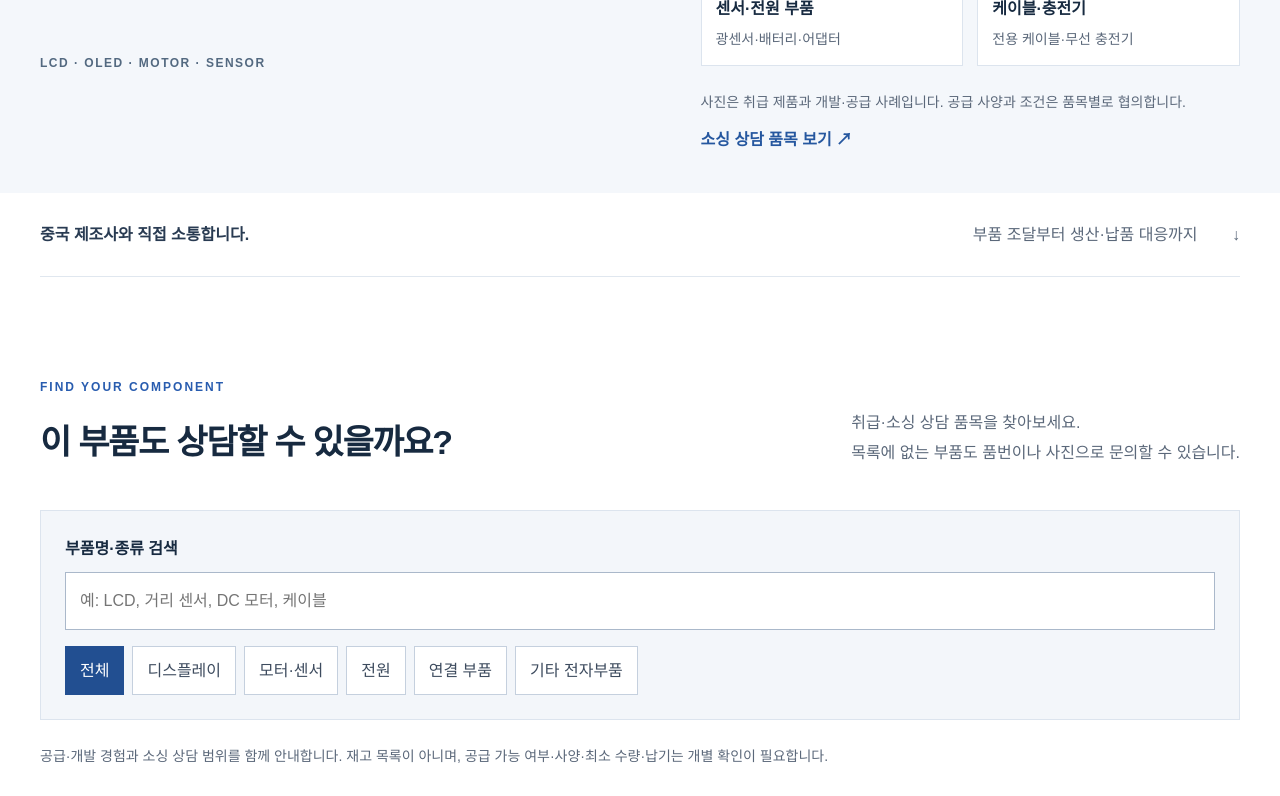
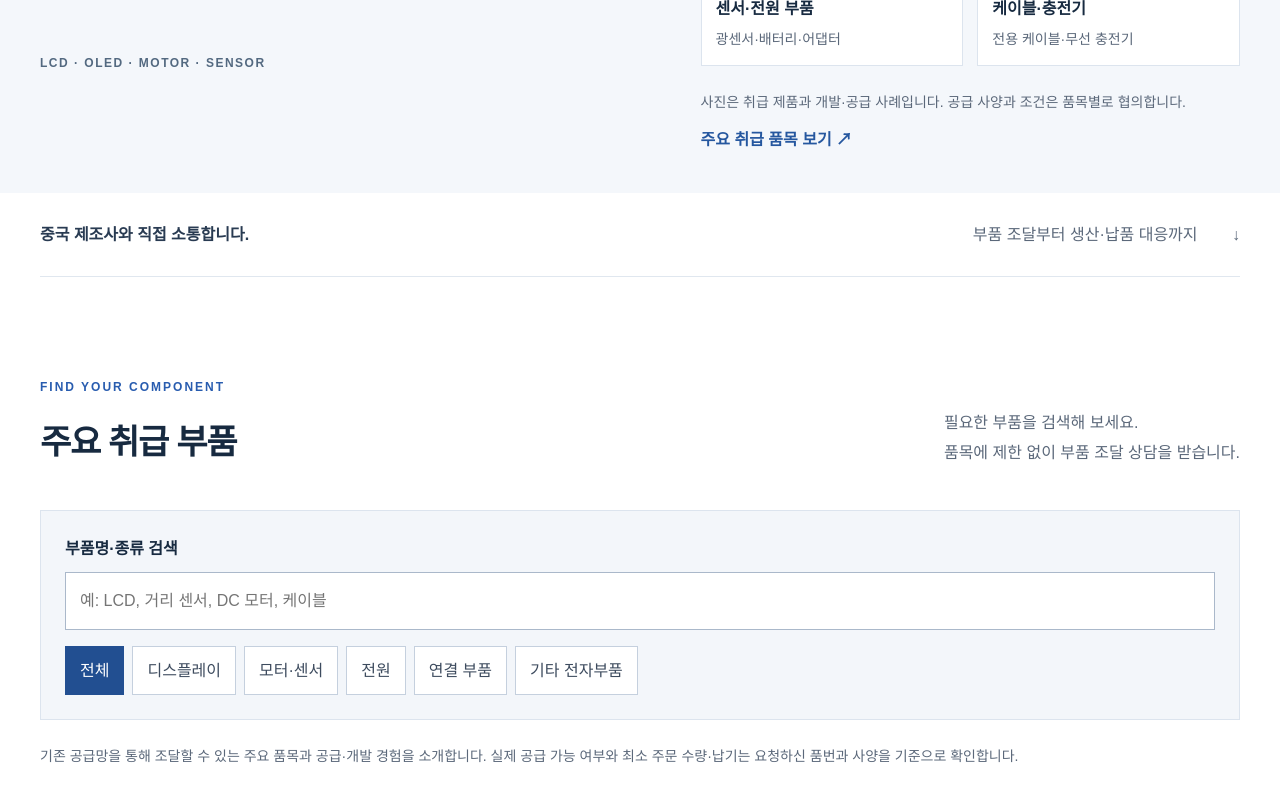
Before and after one commit to jnbcompno1-tech/JNBhomepageFront, a Next.js app: page / in a window 1280 px wide. Shown: the part 660-1456 px from the top of the page. Built offline with nearby package versions, Linux system fonts and the light colour scheme.

Commit message:
fix: clarify component sourcing and consultation scope

```diff
--- a/src/app/page.tsx
+++ b/src/app/page.tsx
@@ -6,7 +6,7 @@ import { company, supplyProducts, visibleProjects } from '@/data/site';
 export default function Home() { return <>
   <section className={s.hero}><div className={s.container}>
     <div className={s.heroContent}><p className={s.eyebrow}>COMPONENT SOURCING · CHINA OEM / ODM</p><h1>{company.heroTitle}</h1><p className={s.lead}>{company.heroDescription}</p><div className={s.buttons}><Link className={s.button} href="/contact">부품·원가 상담하기 <span aria-hidden="true">↗</span></Link><Link className={s.outlineButton} href={visibleProjects.length ? '/portfolio' : '/services'}>{visibleProjects.length ? '공급 사례 보기' : '사업영역 보기'} <span aria-hidden="true">↗</span></Link></div><p className={s.heroFoot}>LCD · OLED · MOTOR · SENSOR</p></div>
-    <div className={s.heroProducts}><p className={s.eyebrow}>주요 취급 품목 · 공급 사례</p><div className={s.productGrid}>{supplyProducts.map(product => <figure key={product.title} className={s.heroProduct}><Image src={product.image} alt={product.alt} width={product.width} height={product.height} sizes="(max-width: 600px) 45vw, (max-width: 800px) 35vw, 20vw" priority/><figcaption><strong>{product.title}</strong><span>{product.detail}</span></figcaption></figure>)}</div><p className={s.note}>사진은 취급 제품과 개발·공급 사례입니다. 공급 사양과 조건은 품목별로 협의합니다.</p><Link className={s.textLink} href="#component-search">소싱 상담 품목 보기 ↗</Link></div>
+    <div className={s.heroProducts}><p className={s.eyebrow}>주요 취급 품목 · 공급 사례</p><div className={s.productGrid}>{supplyProducts.map(product => <figure key={product.title} className={s.heroProduct}><Image src={product.image} alt={product.alt} width={product.width} height={product.height} sizes="(max-width: 600px) 45vw, (max-width: 800px) 35vw, 20vw" priority/><figcaption><strong>{product.title}</strong><span>{product.detail}</span></figcaption></figure>)}</div><p className={s.note}>사진은 취급 제품과 개발·공급 사례입니다. 공급 사양과 조건은 품목별로 협의합니다.</p><Link className={s.textLink} href="#component-search">주요 취급 품목 보기 ↗</Link></div>
   </div></section>
   <div className={s.heroBar}><span>중국 제조사와 직접 소통합니다.</span><span>부품 조달부터 생산·납품 대응까지 <b aria-hidden="true">↓</b></span></div>
   <ComponentSearch/>
@@ -14,7 +14,7 @@ export default function Home() { return <>
     <div className={s.sectionHeading}><div><p className={s.eyebrow}>HOW WE CAN HELP</p><h2 id="consultation-title">이런 고민이 있다면<br/>JNB에 문의하세요.</h2></div><p>신규 제품뿐 아니라<br/>이미 생산 중인 제품도 상담할 수 있습니다.</p></div>
     <div className={s.cards}>
       <article className={s.serviceCard}><div className={s.serviceBody}><p className={s.eyebrow}>COST REVIEW</p><h3>기존 부품의 원가 개선</h3><p>현재 사용하는 부품의 사양과 구매량을 바탕으로 대체 공급 가능성과 조달 비용을 비교합니다.</p><Link className={s.textLink} href="/services#sourcing">대체 부품 검토 알아보기 ↗</Link></div></article>
-      <article className={s.serviceCard}><div className={s.serviceBody}><p className={s.eyebrow}>COMPONENT SUPPLY</p><h3>제품에 맞는 부품 찾기</h3><p>LCD·OLED·모터·센서부터 전용 케이블과 전원 부품까지, 필요한 사양과 공급 조건을 제조사와 협의합니다.</p><Link className={s.textLink} href="#component-search">소싱 상담 품목 보기 ↗</Link></div></article>
+      <article className={s.serviceCard}><div className={s.serviceBody}><p className={s.eyebrow}>COMPONENT SUPPLY</p><h3>제품에 맞는 부품 찾기</h3><p>LCD·OLED·모터·센서부터 전용 케이블과 전원 부품까지, 필요한 사양과 공급 조건을 제조사와 협의합니다.</p><Link className={s.textLink} href="#component-search">주요 취급 품목 보기 ↗</Link></div></article>
       <article className={s.serviceCard}><div className={s.serviceBody}><p className={s.eyebrow}>FACTORY COMMUNICATION</p><h3>제조사와 품질·납기 조율</h3><p>중국 공장과 생산·출하·배송 일정을 조율하고, 품질 문제가 발생하면 제조사와 원인 확인과 후속 대응을 협의합니다.</p><Link className={s.textLink} href="/services#manufacturing">생산·납품 지원 알아보기 ↗</Link></div></article>
     </div>
   </section>
--- a/src/components/ComponentSearch.tsx
+++ b/src/components/ComponentSearch.tsx
@@ -11,15 +11,15 @@ export default function ComponentSearch() {
   const [category, setCategory] = useState('전체');
   const results = findComponents(query, category);
   return <section className={s.section} id="component-search" aria-labelledby="component-search-title">
-    <div className={s.sectionHeading}><div><p className={s.eyebrow}>FIND YOUR COMPONENT</p><h2 id="component-search-title">이 부품도 상담할 수 있을까요?</h2></div><p>취급·소싱 상담 품목을 찾아보세요.<br/>목록에 없는 부품도 품번이나 사진으로 문의할 수 있습니다.</p></div>
+    <div className={s.sectionHeading}><div><p className={s.eyebrow}>FIND YOUR COMPONENT</p><h2 id="component-search-title">주요 취급 부품</h2></div><p>필요한 부품을 검색해 보세요.<br/>품목에 제한 없이 부품 조달 상담을 받습니다.</p></div>
     <div className={s.componentFilters}>
       <label htmlFor="component-query">부품명·종류 검색</label>
       <div className={s.componentInput}><input id="component-query" type="search" value={query} onChange={event => setQuery(event.target.value)} placeholder="예: LCD, 거리 센서, DC 모터, 케이블" autoComplete="off"/>{query && <button type="button" onClick={() => setQuery('')}>검색어 지우기</button>}</div>
       <div className={s.componentCategories} role="group" aria-label="부품 분류">{['전체', ...categories].map(value => <button key={value} type="button" aria-pressed={category === value} onClick={() => setCategory(value)}>{value}</button>)}</div>
     </div>
-    <p className={s.note}>공급·개발 경험과 소싱 상담 범위를 함께 안내합니다. 재고 목록이 아니며, 공급 가능 여부·사양·최소 수량·납기는 개별 확인이 필요합니다.</p>
+    <p className={s.note}>기존 공급망을 통해 조달할 수 있는 주요 품목과 공급·개발 경험을 소개합니다. 실제 공급 가능 여부와 최소 주문 수량·납기는 요청하신 품번과 사양을 기준으로 확인합니다.</p>
     <p role="status" className={s.componentCount}>검색 결과 {results.length}개{category !== '전체' && ` · ${category}`}</p>
-    {results.length ? <ul className={s.componentResults}>{results.map(item => <li key={item.name}><span className={s.eyebrow}>{item.category}</span><h3>{item.name}</h3><p>{item.scope}</p><a className={s.textLink} href={componentInquiry(company.email, item.name)}>이 품목 이메일 문의 ↗</a></li>)}</ul> : <div className={s.notice}><h3>등록된 자료에서 찾지 못했습니다.</h3><p>목록에 없어도 소싱 상담이 가능합니다. 품번이나 사진으로 공급 가능 여부를 문의해 주세요.</p><div className={s.buttons}><a className={s.button} href={componentInquiry(company.email, query.trim() || category)}>찾는 부품 이메일 문의 ↗</a><button type="button" className={s.outlineButton} onClick={() => { setQuery(''); setCategory('전체'); }}>전체 품목 보기</button></div></div>}
+    {results.length ? <ul className={s.componentResults}>{results.map(item => <li key={item.name}><span className={s.eyebrow}>{item.category}</span><h3>{item.name}</h3><p>{item.scope}</p><a className={s.textLink} href={componentInquiry(company.email, item.name)}>이 품목 이메일 문의 ↗</a></li>)}</ul> : <div className={s.notice}><h3>검색 조건에 맞는 등록 품목이 없습니다.</h3><p>목록에 없는 부품도 조달 상담을 받습니다. 품번·사양서 또는 사진을 보내주시면 공급처와 조달 가능 여부를 확인해 드립니다.</p><div className={s.buttons}><a className={s.button} href={componentInquiry(company.email, query.trim() || category)}>찾는 부품 이메일 문의 ↗</a><button type="button" className={s.outlineButton} onClick={() => { setQuery(''); setCategory('전체'); }}>전체 품목 보기</button></div></div>}
     <p className={s.note}>이메일 문의를 누르면 부품명이 채워진 메일 작성 화면이 열립니다. <Link href="/contact" className={s.textLink}>전화·문의 안내 보기 ↗</Link></p>
   </section>;
 }
--- a/src/components/Site.tsx
+++ b/src/components/Site.tsx
@@ -14,7 +14,7 @@ export function Services({ detailed = false }: { detailed?: boolean }) {
         <p>{detailed ? service.description : service.summary}</p>
         <ul>{service.items.map(item => <li key={item}>{item}</li>)}</ul>
         {detailed ? <>
-          <h4>{service.id === 'sourcing' ? '소싱 상담 품목' : '지원 업무 안내'}</h4>
+          <h4>{service.id === 'sourcing' ? '주요 취급 품목' : '지원 업무 안내'}</h4>
           <dl className={s.serviceDescriptions}>{service.details.map(detail => <div key={detail.title}><dt>{detail.title}</dt><dd>{detail.text}</dd></div>)}</dl>
           <h4>진행 과정</h4>
           <ol className={s.workflow}>{service.process.map((step, index) => <li key={step}><span aria-hidden="true">0{index + 1}</span>{step}</li>)}</ol>
--- a/src/data/components.mjs
+++ b/src/data/components.mjs
@@ -1,4 +1,4 @@
-// 공급 사례와 소개 자료에 있는 품목입니다. 재고나 공급 확정을 뜻하지 않습니다.
+// 기존 공급망을 통해 조달 가능한 주요 취급 품목. 상담 품목에는 제한이 없으며 실제 공급 조건은 개별 확인합니다.
 export const components = [
   { name: 'LCD · OLED · 터치 디스플레이', category: '디스플레이', aliases: '엘씨디 화면 display touch 패널', scope: '사양에 맞는 디스플레이 소싱' },
   { name: 'DC 모터 · 조향 모터', category: '모터·센서', aliases: '직류 motor steering 구동', scope: '코딩 로봇용 모터 양산 공급 경험' },
```
Also changed, not shown: tests/browser-check.mjs (+1 -1 lines).
